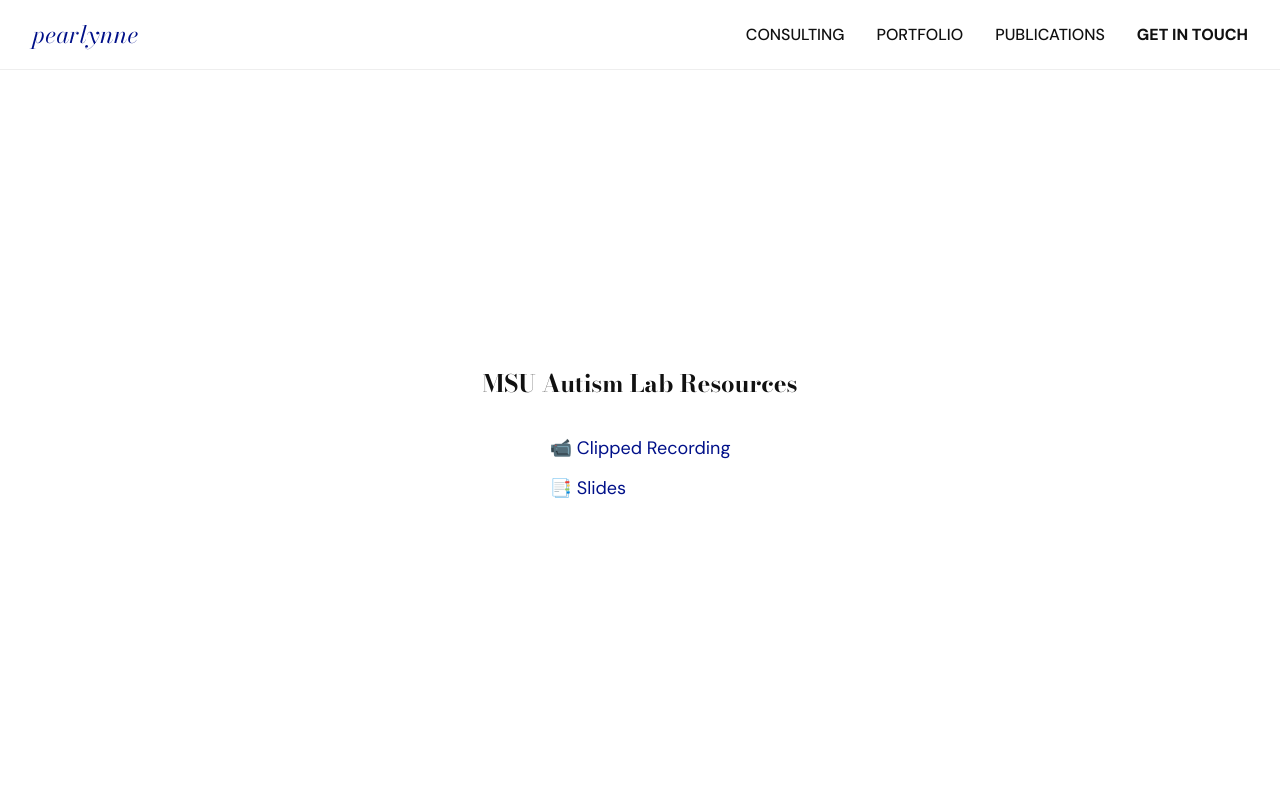
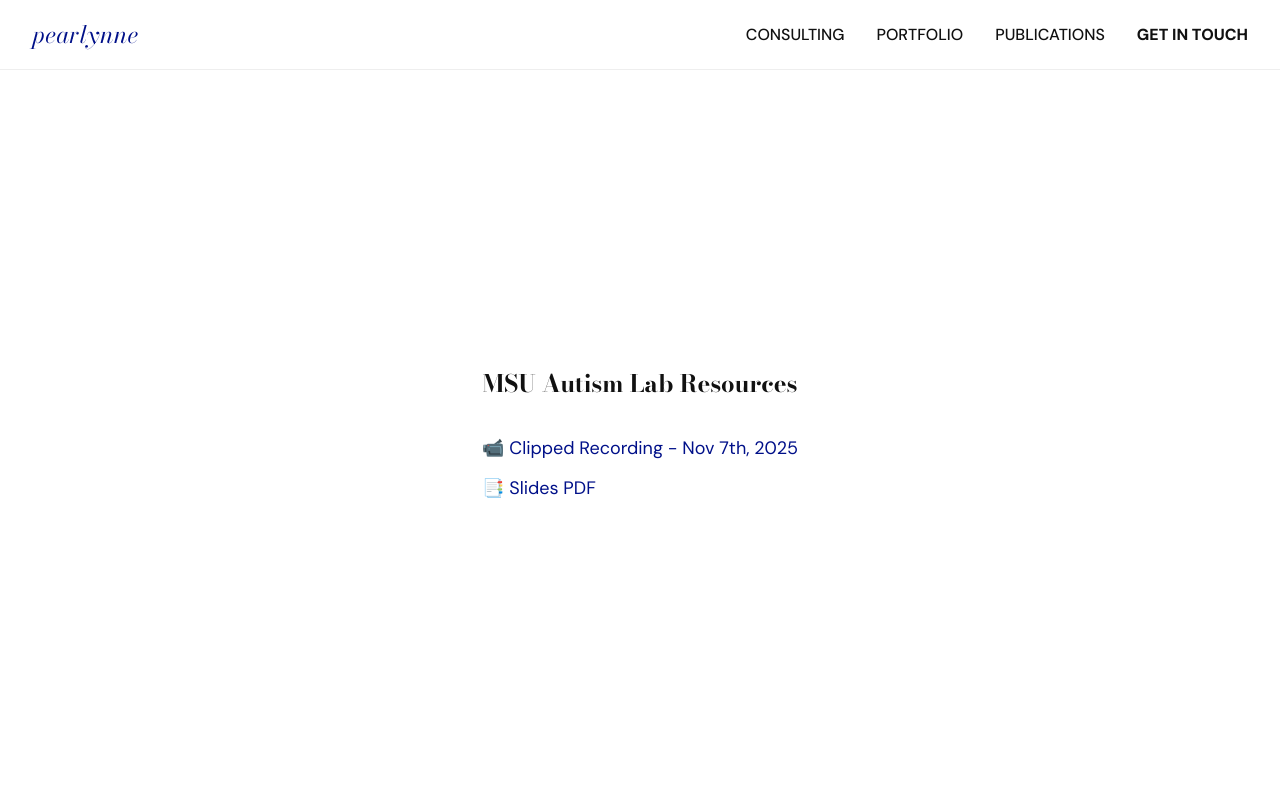
Before and after one commit to pearlynne/pearlynne.github.io, a React (Vite) app: page /MSUAutismLab in a window 1280 px wide. Shown: the top 800 px of the page. Built offline with nearby package versions, Linux system fonts and the light colour scheme; a web font is replaced by a local one.

Commit message:
Update name of links to include date

```diff
--- a/src/pages/workshops/msuAutismLab.jsx
+++ b/src/pages/workshops/msuAutismLab.jsx
@@ -1,8 +1,8 @@
 import Resources from "@/components/Resources.jsx";
 
 const resourceLinks = [
-  { name: "Clipped Recording", url: "https://www.dropbox.com/scl/fi/4udf7s20bedq4ftpunm4l/IntroDataStatsRes_MSU.mp4?rlkey=3l2v5prj48pdnfu078uezeqid&st=egxm68o0&dl=0", icon: "📹" },
-  { name: "Slides", url: "https://www.dropbox.com/scl/fi/jzupdfj4ocebhz9iyrbd1/IntroDataStatsRes_MSUAutismLab.pdf?rlkey=xfq7bomd4q3wmo0lx3ci4bmcu&st=q35tt4wp&dl=0", icon: "📑" },
+  { name: "Clipped Recording - Nov 7th, 2025", url: "https://www.dropbox.com/scl/fi/4udf7s20bedq4ftpunm4l/IntroDataStatsRes_MSU.mp4?rlkey=3l2v5prj48pdnfu078uezeqid&st=egxm68o0&dl=0", icon: "📹" },
+  { name: "Slides PDF", url: "https://www.dropbox.com/scl/fi/jzupdfj4ocebhz9iyrbd1/IntroDataStatsRes_MSUAutismLab.pdf?rlkey=xfq7bomd4q3wmo0lx3ci4bmcu&st=q35tt4wp&dl=0", icon: "📑" },
 ];
 
 const MSUAutismLabResources = () => (
```
